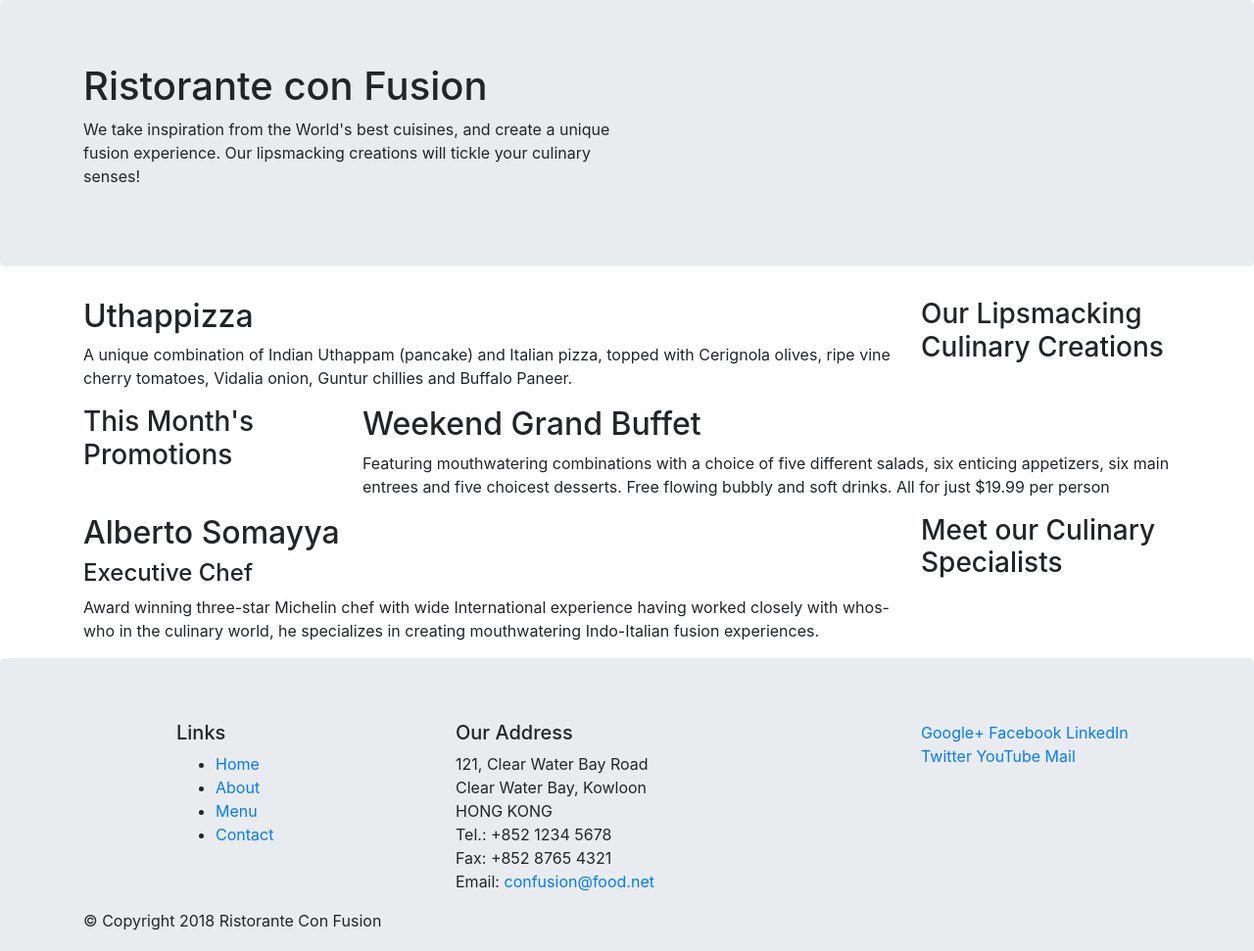
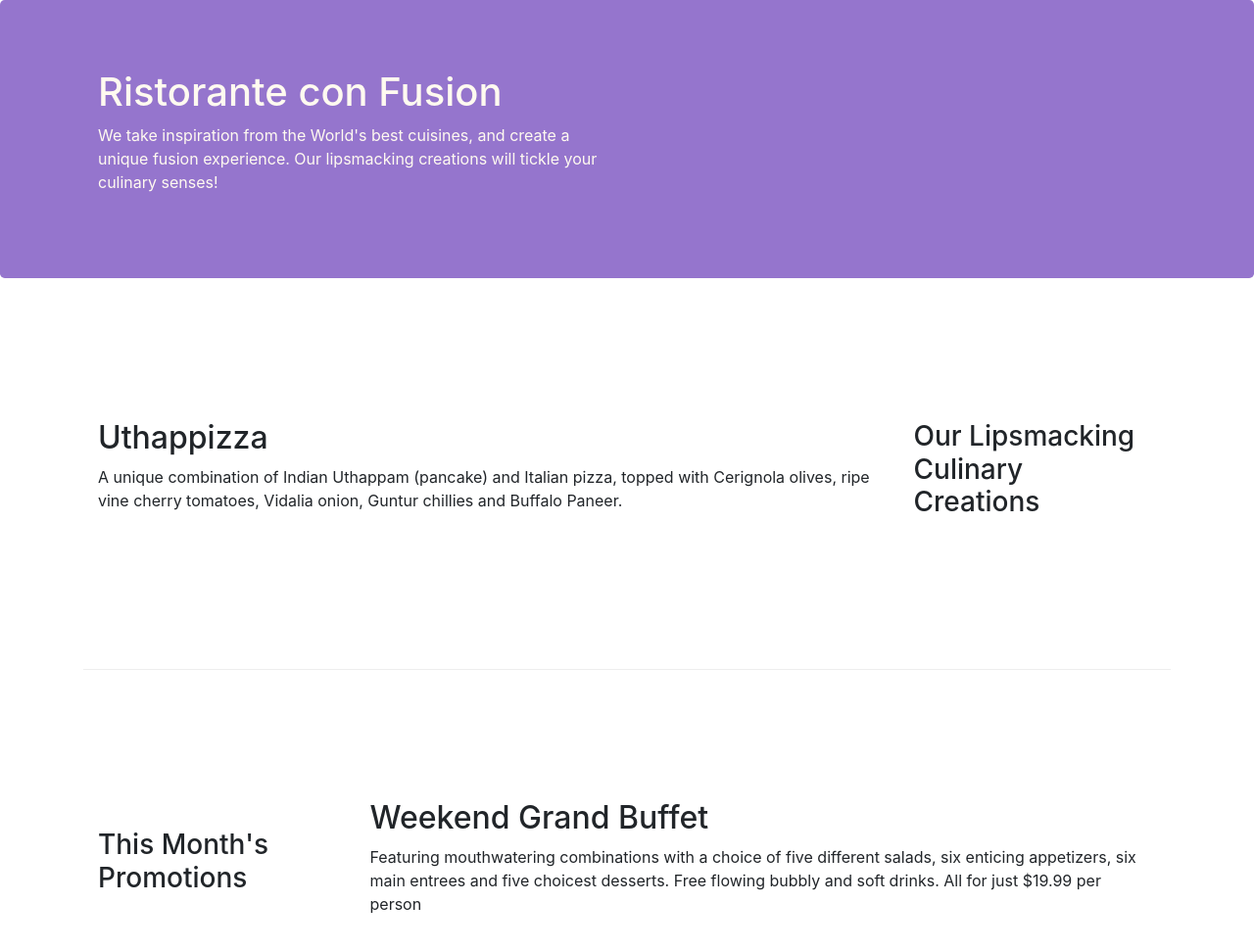
Before and after one commit to Pavithra37/conFusion, a website: page index.html in a window 1280 px wide. Shown: the top 971 px of the page at 98% size. Drawn offline with nearby package versions, Linux system fonts and the light colour scheme.

Commit message:
Bootstrap Grid Part 2

```diff
--- /dev/null
+++ b/css/styles.css
@@ -0,0 +1,30 @@
+.row-header {
+    margin:0px auto;
+    padding:0px;
+}
+
+.row-content {
+    margin:0px auto;
+    padding: 50px 0px 50px 0px;
+    border-bottom: 1px ridge;
+    min-height:400px;
+}
+
+.footer{
+    background-color: #D1C4E9;
+    margin:0px auto;
+    padding: 20px 0px 20px 0px;
+}
+
+.jumbotron {
+    padding:70px 30px 70px 30px;
+    margin:0px auto;
+    background: #9575CD ;
+    color:floralwhite;
+}
+
+address{
+    font-size:80%;
+    margin:0px;
+    color:#0f0f0f;
+}
--- a/index.html
+++ b/index.html
@@ -9,6 +9,7 @@
 
     <!-- Bootstrap CSS -->
     <link rel="stylesheet" href="node_modules/bootstrap/dist/css/bootstrap.min.css">
+    <link rel="stylesheet" href="css/styles.css">
     <title>Ristorante Con Fusion</title>
 </head>
 
@@ -16,7 +17,7 @@
 
     <header class="jumbotron">
         <div class="container">
-            <div class="row">
+            <div class="row row-header">
                 <div class="col-12 col-sm-6">
                     <h1>Ristorante con Fusion</h1>
                     <p>We take inspiration from the World's best cuisines, and create a unique fusion experience. Our
@@ -29,7 +30,7 @@
     </header>
 
     <div class="container">
-        <div class="row">
+        <div class="row row-content align-items-center">
             <div class="col-12 col-sm-4 order-sm-last col-md-3">
                 <h3>Our Lipsmacking Culinary Creations</h3>
             </div>
@@ -41,7 +42,7 @@
         </div>
 
 
-        <div class="row">
+        <div class="row row-content align-items-center">
             <div class="col-12 col-sm-4 col-md-3">
                 <h3>This Month's Promotions</h3>
             </div>
@@ -53,7 +54,7 @@
             </div>
         </div>
 
-        <div class="row">
+        <div class="row row-content align-items-center">
             <div class="col-12 col-sm-4 order-sm-last col-md-3">
                 <h3>Meet our Culinary Specialists</h3>
             </div>
@@ -69,10 +70,10 @@
 
     <footer class="jumbotron">
         <div class="container">
-            <div class="row">
+            <div class="row footer">
                 <div class="col-4 offset-1 col-sm-3">
                     <h5>Links</h5>
-                    <ul>
+                    <ul class="list-unstyled">
                         <li><a href="#">Home</a></li>
                         <li><a href="#">About</a></li>
                         <li><a href="#">Menu</a></li>
@@ -90,8 +91,8 @@
                         Email: <a href="mailto:confusion@food.net">confusion@food.net</a>
                     </address>
                 </div>
-                <div class="col-12 col-sm-3">
-                    <div>
+                <div class="col-12 col-sm-3 align-self-center">
+                    <div class="text-center">
                         <a href="http://google.com/+">Google+</a>
                         <a href="http://www.facebook.com/profile.php?id=">Facebook</a>
                         <a href="http://www.linkedin.com/in/">LinkedIn</a>
@@ -101,7 +102,7 @@
                     </div>
                 </div>
             </div>
-            <div class="row">
+            <div class="row justify-content-center">
                 <div class="col-auto">
                     <p>© Copyright 2018 Ristorante Con Fusion</p>
                 </div>
```
